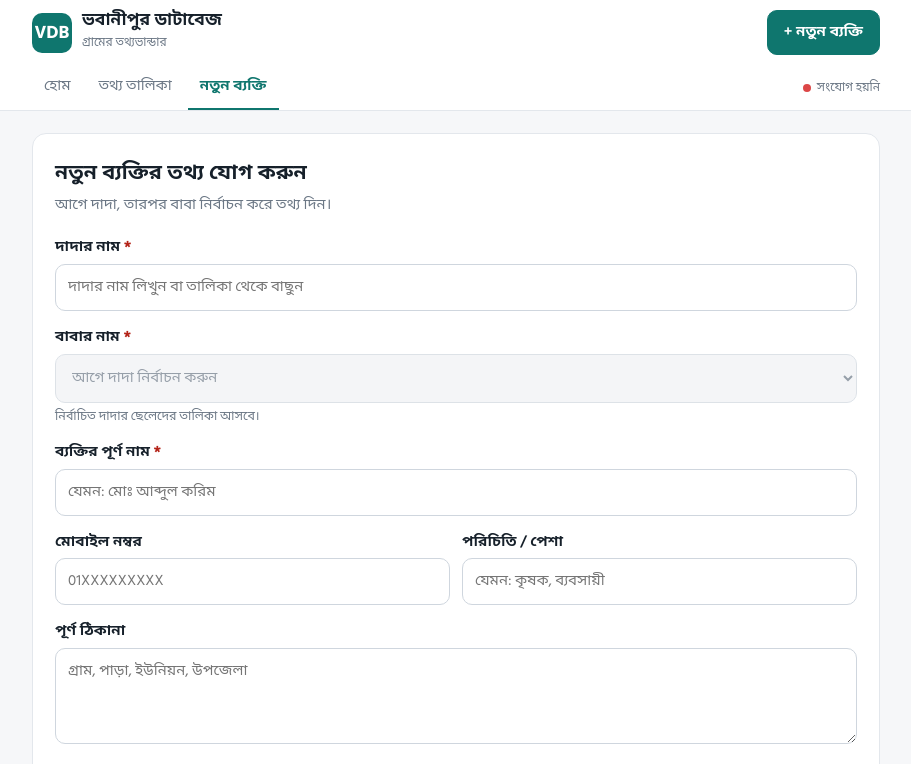
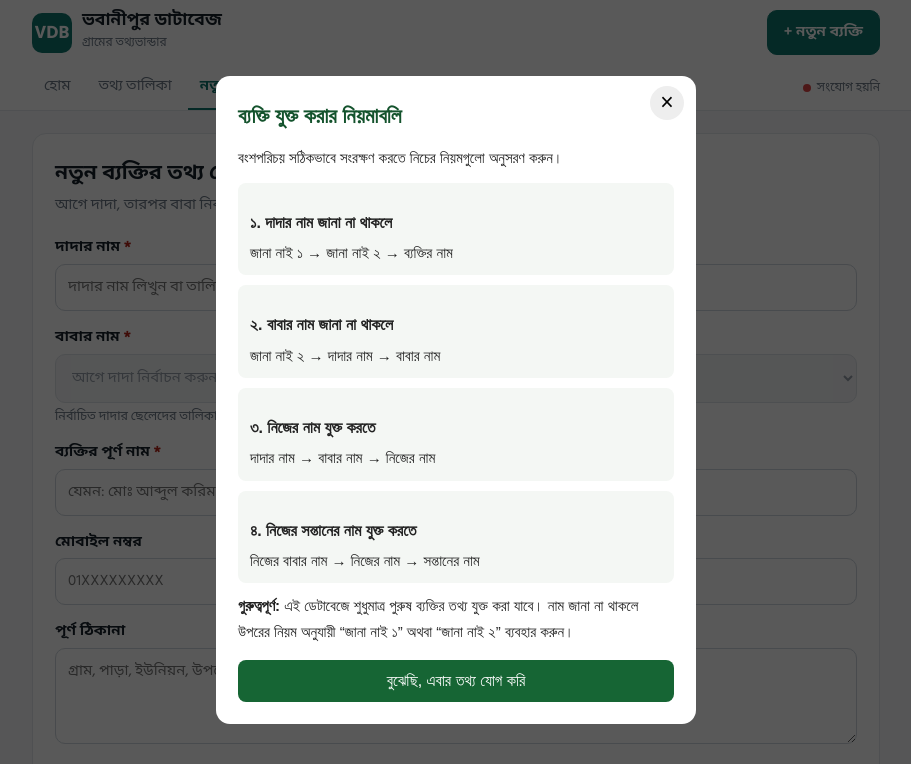
Before and after one commit to nahidhk/vdb, a plain HTML site: page add.html in a window 1280 px wide. Shown: the top 764 px of the page, without its empty margins (184-1095 px from the left). Drawn offline with Linux system fonts and the light colour scheme; no server answers.

Commit message:
update add.html

```diff
--- a/add.html
+++ b/add.html
@@ -57,5 +57,152 @@
   </section>
 </main>
 <script src="app.js"></script>
+
+<style>
+  .rules-popup-overlay {
+    position: fixed;
+    inset: 0;
+    background: rgba(0, 0, 0, 0.65);
+    display: none;
+    align-items: center;
+    justify-content: center;
+    padding: 16px;
+    z-index: 99999;
+  }
+
+  .rules-popup {
+    background: #fff;
+    color: #222;
+    width: 100%;
+    max-width: 480px;
+    max-height: 85vh;
+    overflow-y: auto;
+    border-radius: 14px;
+    padding: 22px;
+    position: relative;
+    font-family: sans-serif;
+    line-height: 1.7;
+    box-sizing: border-box;
+  }
+
+  .rules-popup h2 {
+    margin: 0 35px 12px 0;
+    font-size: 21px;
+    color: #14532d;
+  }
+
+  .rules-popup h3 {
+    font-size: 16px;
+    margin-bottom: 4px;
+  }
+
+  .rules-popup p {
+    margin: 5px 0 12px;
+  }
+
+  .rules-popup .rule {
+    background: #f4f7f4;
+    border-radius: 8px;
+    padding: 10px 12px;
+    margin: 10px 0;
+    overflow-wrap: anywhere;
+  }
+
+  .rules-popup .close-btn {
+    position: absolute;
+    top: 10px;
+    right: 12px;
+    border: none;
+    background: #eee;
+    border-radius: 50%;
+    width: 34px;
+    height: 34px;
+    font-size: 23px;
+    cursor: pointer;
+  }
+
+  .rules-popup .confirm-btn {
+    display: block;
+    width: 100%;
+    padding: 12px;
+    border: none;
+    border-radius: 8px;
+    background: #166534;
+    color: white;
+    font-size: 16px;
+    cursor: pointer;
+    margin-top: 16px;
+  }
+</style>
+
+<div class="rules-popup-overlay" id="rulesPopup">
+  <div class="rules-popup" role="dialog"
+       aria-modal="true" aria-labelledby="rulesTitle">
+
+    <button class="close-btn" id="closeRules"
+            aria-label="বন্ধ করুন">&times;</button>
+
+    <h2 id="rulesTitle">ব্যক্তি যুক্ত করার নিয়মাবলি</h2>
+
+    <p>
+      বংশপরিচয় সঠিকভাবে সংরক্ষণ করতে নিচের নিয়মগুলো অনুসরণ করুন।
+    </p>
+
+    <div class="rule">
+      <h3>১. দাদার নাম জানা না থাকলে</h3>
+      জানা নাই ১ → জানা নাই ২ → ব্যক্তির নাম
+    </div>
+
+    <div class="rule">
+      <h3>২. বাবার নাম জানা না থাকলে</h3>
+      জানা নাই ২ → দাদার নাম → বাবার নাম
+    </div>
+
+    <div class="rule">
+      <h3>৩. নিজের নাম যুক্ত করতে</h3>
+      দাদার নাম → বাবার নাম → নিজের নাম
+    </div>
+
+    <div class="rule">
+      <h3>৪. নিজের সন্তানের নাম যুক্ত করতে</h3>
+      নিজের বাবার নাম → নিজের নাম → সন্তানের নাম
+    </div>
+
+    <p>
+      <strong>গুরুত্বপূর্ণ:</strong>
+      এই ডেটাবেজে শুধুমাত্র পুরুষ ব্যক্তির তথ্য যুক্ত করা যাবে।
+      নাম জানা না থাকলে উপরের নিয়ম অনুযায়ী
+      “জানা নাই ১” অথবা “জানা নাই ২” ব্যবহার করুন।
+    </p>
+
+    <button class="confirm-btn" id="confirmRules">
+      বুঝেছি, এবার তথ্য যোগ করি
+    </button>
+  </div>
+</div>
+
+<script>
+  const rulesPopup = document.getElementById("rulesPopup");
+
+  // পেজ খুললেই Popup দেখাবে
+  rulesPopup.style.display = "flex";
+
+  function closeRulesPopup() {
+    rulesPopup.style.display = "none";
+  }
+
+  document.getElementById("closeRules")
+    .addEventListener("click", closeRulesPopup);
+
+  document.getElementById("confirmRules")
+    .addEventListener("click", closeRulesPopup);
+
+  rulesPopup.addEventListener("click", function (event) {
+    if (event.target === rulesPopup) {
+      closeRulesPopup();
+    }
+  });
+</script>
+
 </body>
 </html>
```
